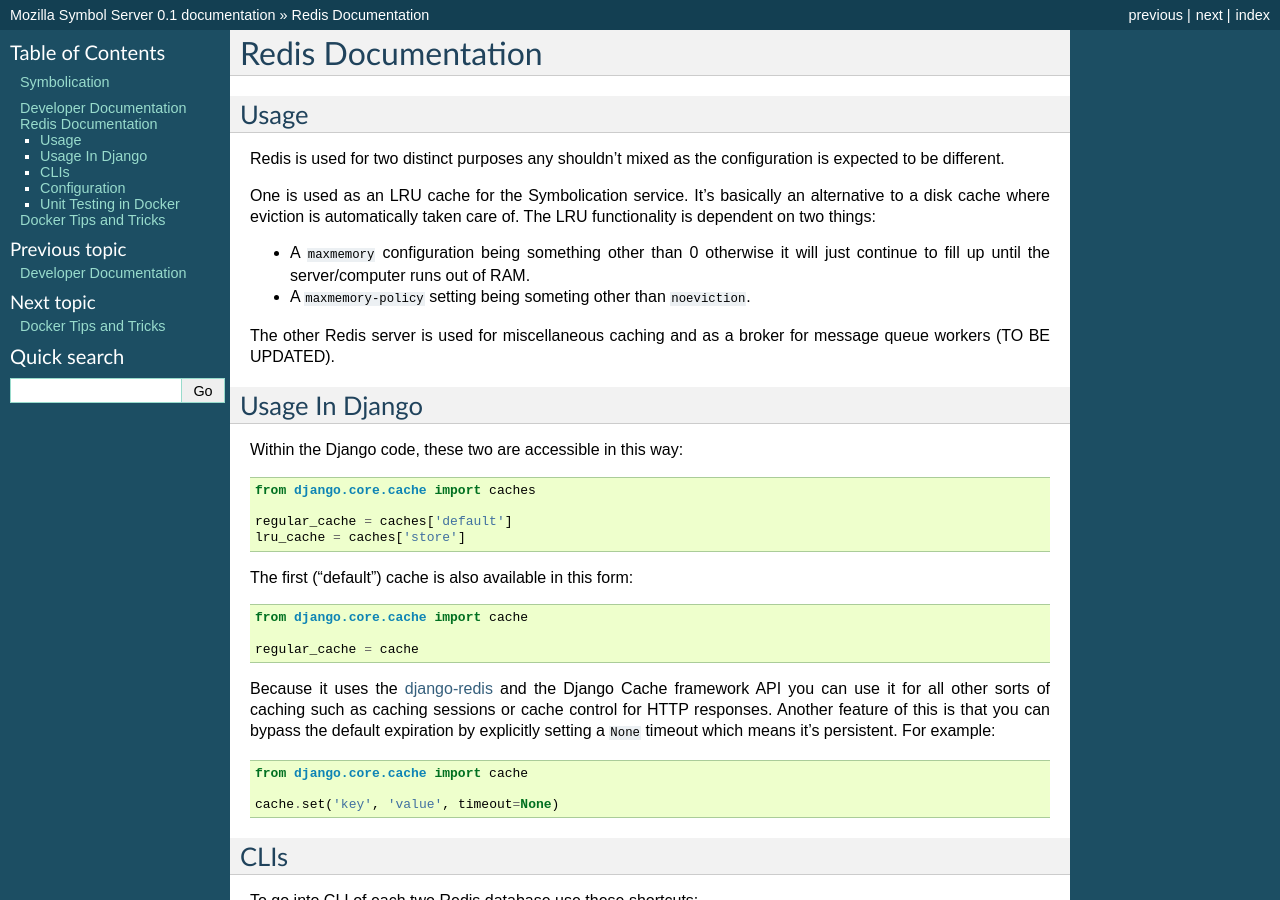
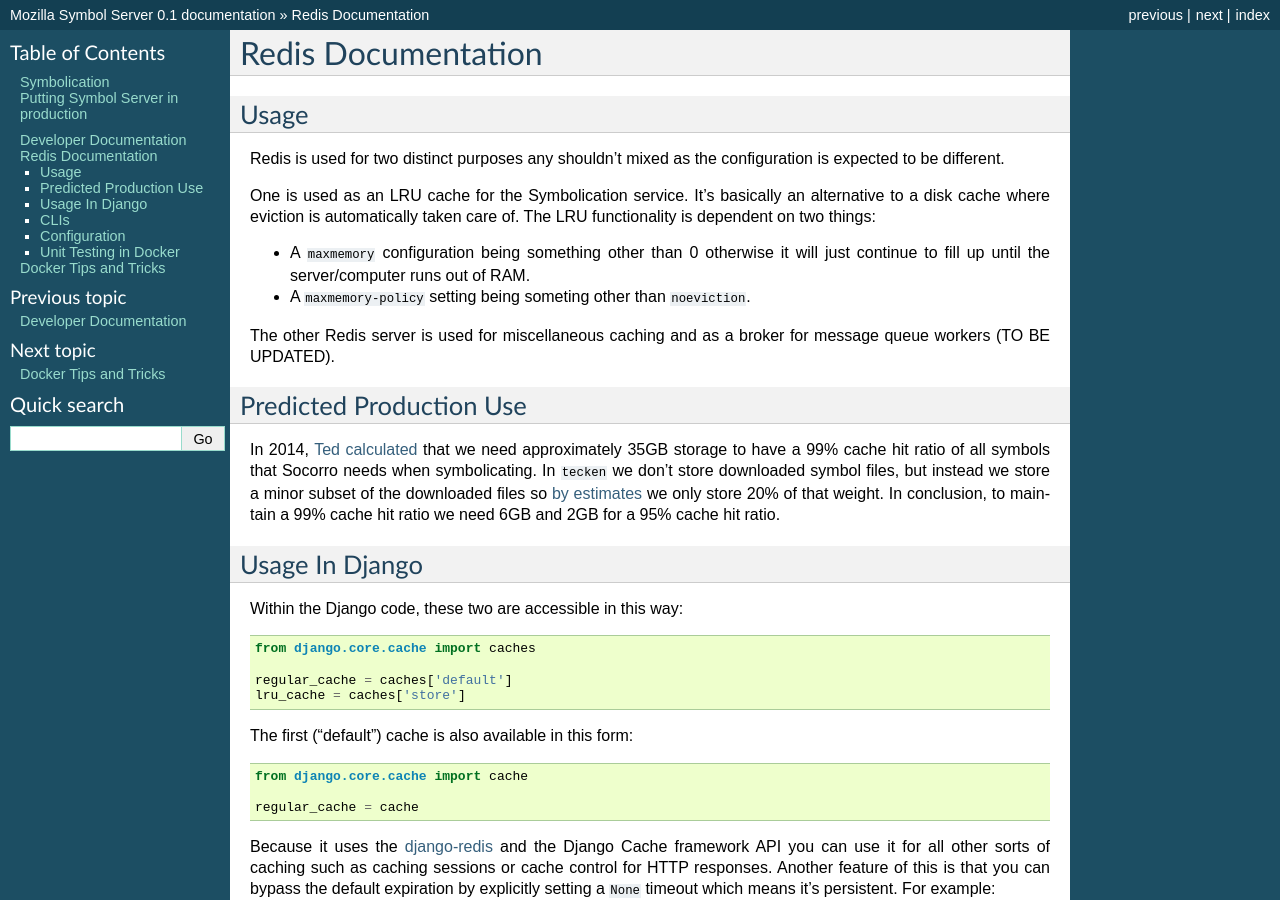
Before and after one commit to mozilla-services/tecken, a Sphinx documentation site: the page built from docs/redis.rst, in a window 1280 px wide and 900 px high. Built offline with Sphinx 7.4.7, drawn with Linux system fonts in a browser that asks for light colours.

```diff
--- a/docs/index.rst
+++ b/docs/index.rst
@@ -22,6 +22,7 @@ User docs:
    :maxdepth: 2
 
    symbolication
+   deploy
 
 
 Project docs:
--- a/docs/redis.rst
+++ b/docs/redis.rst
@@ -20,6 +20,19 @@ of. The LRU functionality is dependent on two things:
 The other Redis server is used for miscellaneous caching and as a broker
 for message queue workers (TO BE UPDATED).
 
+Predicted Production Use
+========================
+
+In 2014, `Ted calculated`_ that we need approximately 35GB storage to
+have a 99% cache hit ratio of all symbols that Socorro needs when
+symbolicating.
+In ``tecken`` we don't store downloaded symbol files, but instead we store
+a minor subset of the downloaded files so `by estimates`_ we only store 20%
+of that weight. In conclusion, to maintain a 99% cache hit ratio we need
+6GB and 2GB for a 95% cache hit ratio.
+
+.. _`Ted calculated`: https://bugzilla.mozilla.org/show_bug.cgi?id=981079#c1
+.. _`by estimates`: https://bugzilla.mozilla.org/show_bug.cgi?id=981079#c9
 
 Usage In Django
 ===============
```
Also changed, not shown: docs/deploy.rst (added, +116 -0 lines), 3 other files.
